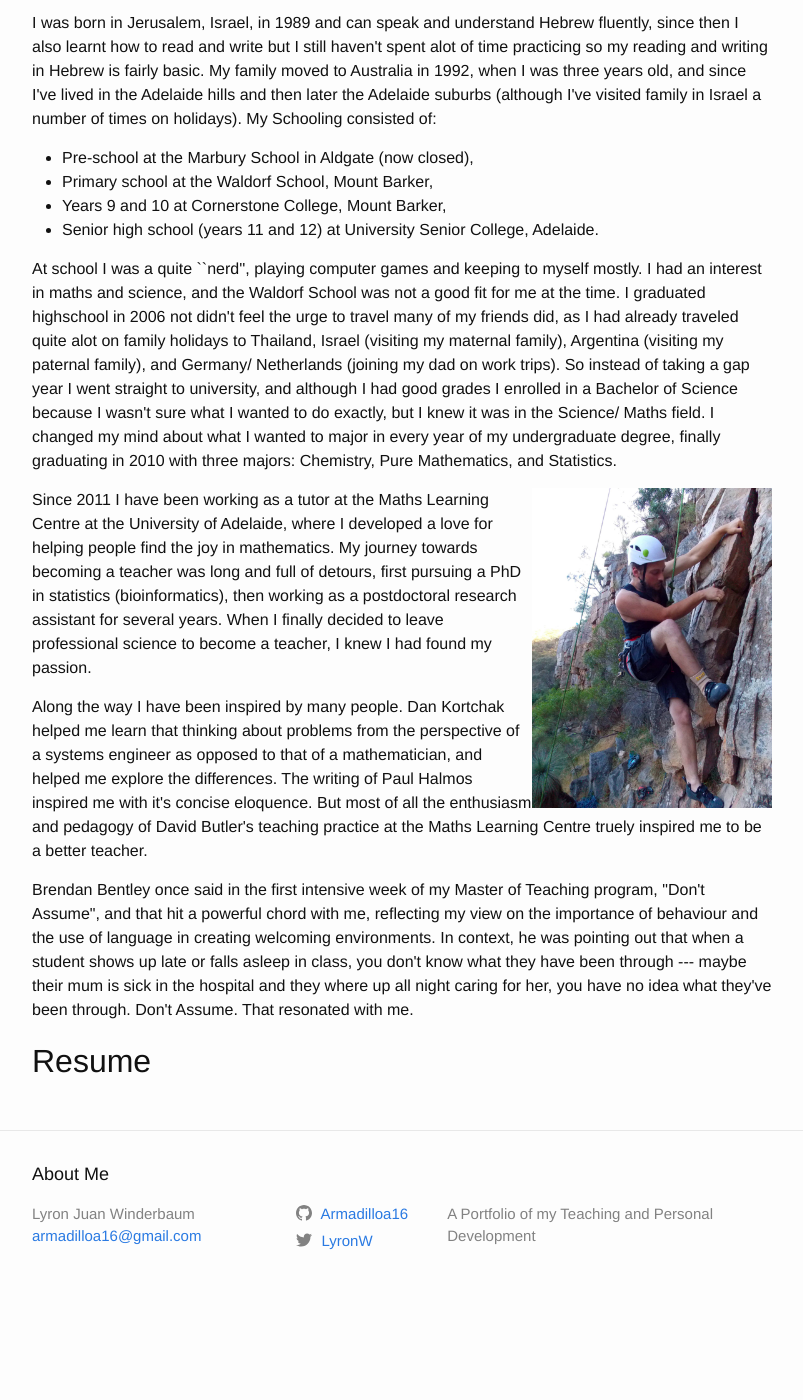
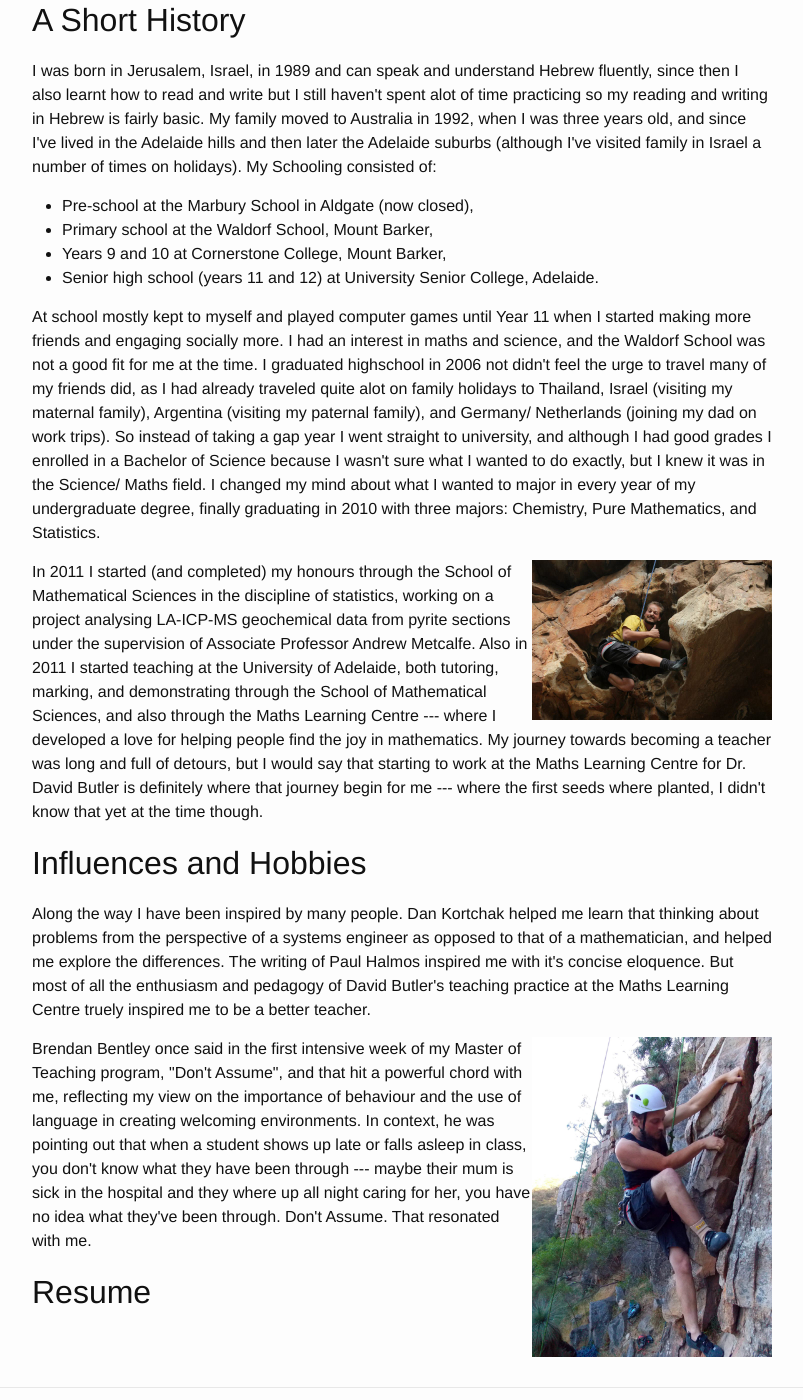
Before and after one commit to Armadilloa16/eportfolio, a Jekyll site: the page built from index.md, in a window 1280 px wide and 1400 px high, scrolled down 1338 px. Shown: the whole window, without its empty margins (238-1041 px from the left). Built offline with Jekyll 4.4.1, drawn with Linux system fonts in a browser that asks for light colours; before the commit the page ends 2651 px from its top, so only the background shows below that; some of the changed text lies outside the part shown.

Commit message:
Continued work on background, seperated into more sections'

```diff
--- a/_layouts/home.html
+++ b/_layouts/home.html
@@ -7,7 +7,8 @@ layout: default
   Welcome! My name is Lyron Winderbaum, and this is my portfolio. This page has some information about me, including:
   <ul>
     <li> <a href="#statement">My Personal Statement:</a> My perspective of teaching and the kind of teacher I want to be. </li>
-    <li> <a href="#background">A Short History:</a> Where I am from, what I have done, and some of my influences as a teacher and a human, as well as some of the things I like to do for fun. </li>
+    <li> <a href="#background">A Short History:</a> Where I am from, what I have done, how I came to be a teacher</li>
+	<li> <a href="#influences"> Influences and Hobbies </a> Some deeper insight into the people and things that influences me to believe what I beleive, and become the person I am, as well as some of my general ``extra-curricular'' interests. </li>
     <li> <a href="#cv">My Resume:</a> A summary of my qualifications, skills and professional employment history. </li>
   </ul>
 
@@ -47,15 +48,18 @@ layout: default
 	<li> Senior high school (years 11 and 12) at University Senior College, Adelaide.</li>
   </ul>
 
-  <p> At school I was a quite ``nerd'', playing computer games and keeping to myself mostly. I had an interest in maths and science, and the Waldorf School was not a good fit for me at the time. I graduated highschool in 2006 not didn't feel the urge to travel many of my friends did, as I had already traveled quite alot on family holidays to Thailand, Israel (visiting my maternal family), Argentina (visiting my paternal family), and Germany/ Netherlands (joining my dad on work trips). So instead of taking a gap year I went straight to university, and although I had good grades I enrolled in a Bachelor of Science because I wasn't sure what I wanted to do exactly, but I knew it was in the Science/ Maths field. I changed my mind about what I wanted to major in every year of my undergraduate degree, finally graduating in 2010 with three majors: Chemistry, Pure Mathematics, and Statistics.</p>
+  <p> At school mostly kept to myself and played computer games until Year 11 when I started making more friends and engaging socially more. I had an interest in maths and science, and the Waldorf School was not a good fit for me at the time. I graduated highschool in 2006 not didn't feel the urge to travel many of my friends did, as I had already traveled quite alot on family holidays to Thailand, Israel (visiting my maternal family), Argentina (visiting my paternal family), and Germany/ Netherlands (joining my dad on work trips). So instead of taking a gap year I went straight to university, and although I had good grades I enrolled in a Bachelor of Science because I wasn't sure what I wanted to do exactly, but I knew it was in the Science/ Maths field. I changed my mind about what I wanted to major in every year of my undergraduate degree, finally graduating in 2010 with three majors: Chemistry, Pure Mathematics, and Statistics.</p>
 
 
+  <img src="files/photos/brainrack.jpg" alt="Brainrack" style="float:right;width:240px">
 
-  <img src="files/photos/shedidit.jpg" alt="Profile Photo" style="float:right;width:240px">
+  <p>In 2011 I started (and completed) my honours through the School of Mathematical Sciences in the discipline of statistics, working on a project analysing LA-ICP-MS geochemical data from pyrite sections under the supervision of Associate Professor Andrew Metcalfe. Also in 2011 I started teaching at the University of Adelaide, both tutoring, marking, and demonstrating through the School of Mathematical Sciences, and also through the Maths Learning Centre --- where I developed a love for helping people find the joy in mathematics. My journey towards becoming a teacher was long and full of detours, but I would say that starting to work at the Maths Learning Centre for Dr. David Butler is definitely where that journey begin for me --- where the first seeds where planted, I didn't know that yet at the time though.</p>
 
-  <p>Since 2011 I have been working as a tutor at the Maths Learning Centre at the University of Adelaide, where I developed a love for helping people find the joy in mathematics. My journey towards becoming a teacher was long and full of detours, first pursuing a PhD in statistics (bioinformatics), then working as a postdoctoral research assistant for several years. When I finally decided to leave professional science to become a teacher, I knew I had found my passion.</p>
+  <h1 id="influences">Influences and Hobbies</h1>
 
   <p>Along the way I have been inspired by many people. Dan Kortchak helped me learn that thinking about problems from the perspective of a systems engineer as opposed to that of a mathematician, and helped me explore the differences. The writing of Paul Halmos inspired me with it's concise eloquence. But most of all the enthusiasm and pedagogy of David Butler's teaching practice at the Maths Learning Centre truely inspired me to be a better teacher.</p>
+
+  <img src="files/photos/shedidit.jpg" alt="Shedidit" style="float:right;width:240px">
 
   <p>Brendan Bentley once said in the first intensive week of my Master of Teaching program, "Don't Assume", and that hit a powerful chord with me, reflecting my view on the importance of behaviour and the use of language in creating welcoming environments. In context, he was pointing out that when a student shows up late or falls asleep in class, you don't know what they have been through --- maybe their mum is sick in the hospital and they where up all night caring for her, you have no idea what they've been through. Don't Assume. That resonated with me.</p>
 
```
